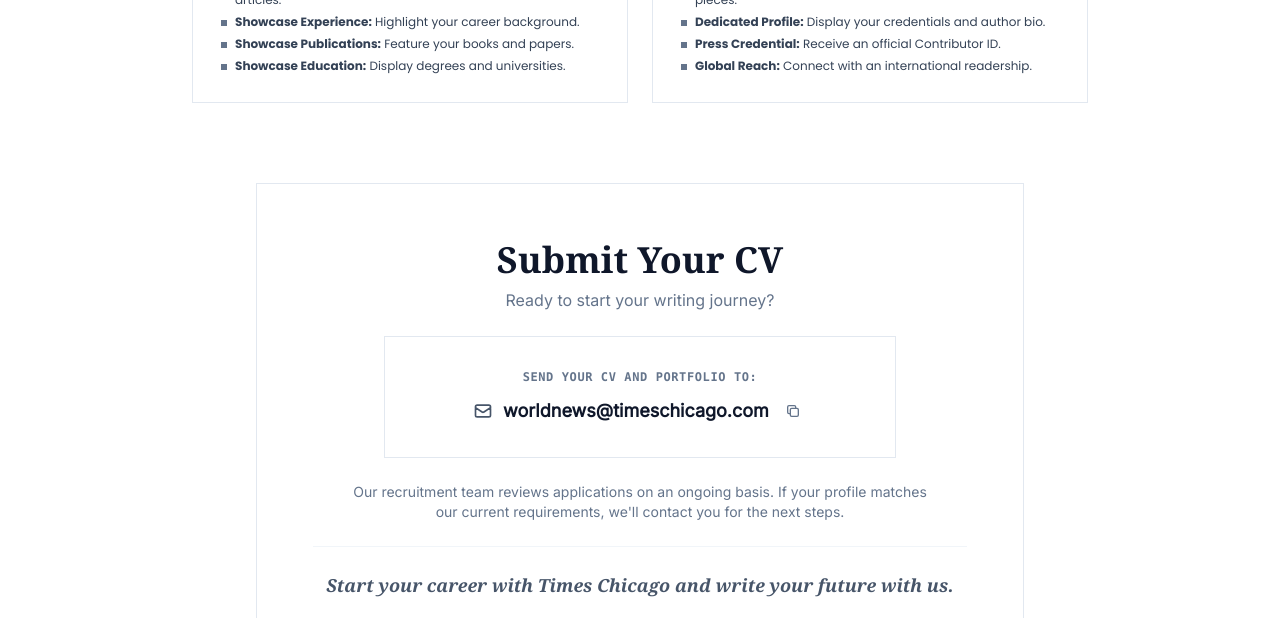
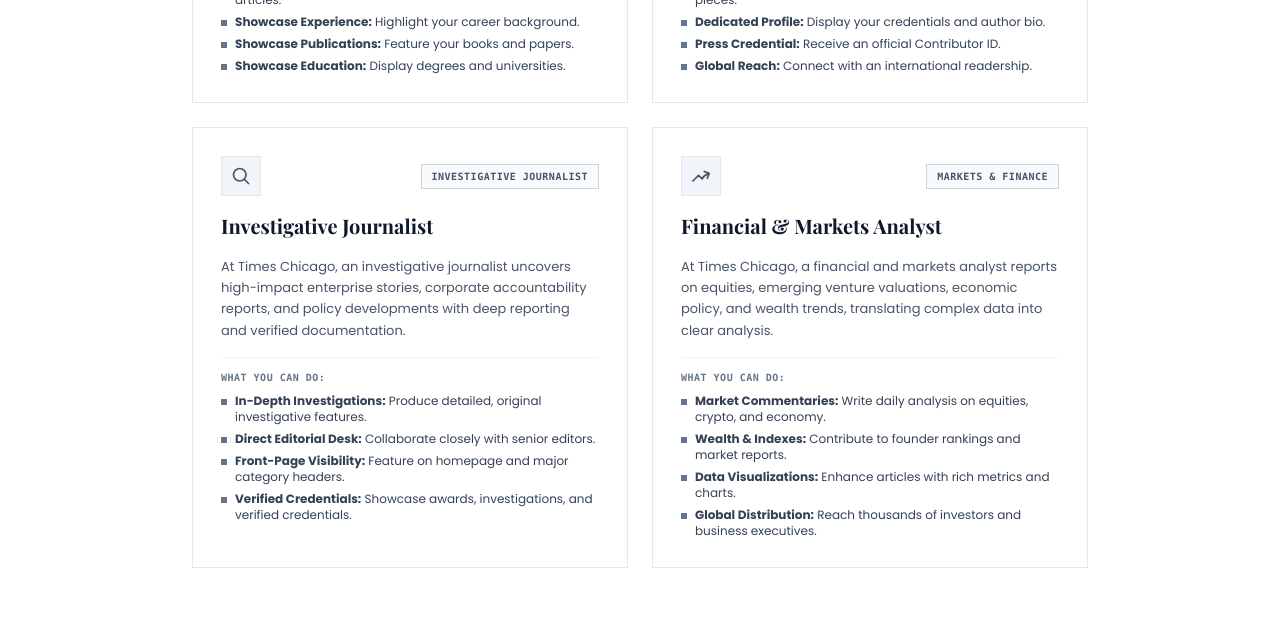
Before and after one commit to oiby2005/chicago-times, a Next.js app in the folder Frontend/: page /career in a window 1280 px wide. Shown: the part 1060-1678 px from the top of the page. Built offline with nearby package versions, Linux system fonts and the light colour scheme; no server answers.

Commit message:
Add Investigative Journalist and Markets & Finance Analyst cards to Career opportunities

```diff
--- a/Frontend/app/career/CareerClient.tsx
+++ b/Frontend/app/career/CareerClient.tsx
@@ -183,6 +183,120 @@
                       </div>
                     </div>
                   </div>
+
+                  {/* Card 3: Investigative Journalist */}
+                  <div
+                    className="w-full bg-white border border-[#e2e8f0] hover:border-[#64748b] rounded-2xl p-6 sm:p-7 shadow-xs hover:shadow-md transition-all duration-200 font-poppins flex flex-col justify-between"
+                    style={{ fontFamily: "var(--font-poppins), 'Poppins', sans-serif" }}
+                  >
+                    <div className="space-y-4">
+                      <div className="flex items-center justify-between">
+                        {/* Search / Magnifying Glass Icon in Ash */}
+                        <div className="w-10 h-10 rounded-xl bg-[#f1f5f9] border border-[#e2e8f0] flex items-center justify-center text-[#475569]">
+                          <svg className="w-5 h-5" fill="none" stroke="currentColor" strokeWidth="2" viewBox="0 0 24 24">
+                            <path strokeLinecap="round" strokeLinejoin="round" d="M21 21l-5.197-5.197m0 0A7.5 7.5 0 105.196 5.196a7.5 7.5 0 0010.607 10.607z" />
+                          </svg>
+                        </div>
+
+                        {/* Ash Tag */}
+                        <span className="text-[10px] font-mono font-bold tracking-wider px-2.5 py-1 rounded-full bg-[#f8fafc] text-[#475569] border border-[#cbd5e1] uppercase">
+                          INVESTIGATIVE JOURNALIST
+                        </span>
+                      </div>
+
+                      <div>
+                        <h3 className="text-lg sm:text-xl font-bold text-[#0f172a]">
+                          Investigative Journalist
+                        </h3>
+                      </div>
+
+                      <p className="text-xs sm:text-[13px] text-[#475569] leading-relaxed">
+                        At Times Chicago, an investigative journalist uncovers high-impact enterprise stories, corporate accountability reports, and policy developments with deep reporting and verified documentation.
+                      </p>
+
+                      {/* Capabilities List */}
+                      <div className="pt-3 border-t border-slate-100 space-y-2">
+                        <p className="text-[10px] font-mono font-bold uppercase tracking-wider text-[#64748b]">
+                          What You Can Do:
+                        </p>
+                        <ul className="space-y-1.5 text-xs text-[#334155]">
+                          <li className="flex items-start space-x-2">
+                            <span className="w-1.5 h-1.5 rounded-full bg-[#64748b] mt-1.5 shrink-0" />
+                            <span><strong>In-Depth Investigations:</strong> Produce detailed, original investigative features.</span>
+                          </li>
+                          <li className="flex items-start space-x-2">
+                            <span className="w-1.5 h-1.5 rounded-full bg-[#64748b] mt-1.5 shrink-0" />
+                            <span><strong>Direct Editorial Desk:</strong> Collaborate closely with senior editors.</span>
+                          </li>
+                          <li className="flex items-start space-x-2">
+                            <span className="w-1.5 h-1.5 rounded-full bg-[#64748b] mt-1.5 shrink-0" />
+                            <span><strong>Front-Page Visibility:</strong> Feature on homepage and major category headers.</span>
+                          </li>
+                          <li className="flex items-start space-x-2">
+                            <span className="w-1.5 h-1.5 rounded-full bg-[#64748b] mt-1.5 shrink-0" />
+                            <span><strong>Verified Credentials:</strong> Showcase awards, investigations, and verified credentials.</span>
+                          </li>
+                        </ul>
+                      </div>
+                    </div>
+                  </div>
+
+                  {/* Card 4: Financial & Markets Analyst */}
+                  <div
+                    className="w-full bg-white border border-[#e2e8f0] hover:border-[#64748b] rounded-2xl p-6 sm:p-7 shadow-xs hover:shadow-md transition-all duration-200 font-poppins flex flex-col justify-between"
+                    style={{ fontFamily: "var(--font-poppins), 'Poppins', sans-serif" }}
+                  >
+                    <div className="space-y-4">
+                      <div className="flex items-center justify-between">
+                        {/* Trending Graph Icon in Ash */}
+                        <div className="w-10 h-10 rounded-xl bg-[#f1f5f9] border border-[#e2e8f0] flex items-center justify-center text-[#475569]">
+                          <svg className="w-5 h-5" fill="none" stroke="currentColor" strokeWidth="2" viewBox="0 0 24 24">
+                            <path strokeLinecap="round" strokeLinejoin="round" d="M2.25 18L9 11.25l4.306 4.307a11.95 11.95 0 015.814-5.519l2.74-1.22m0 0l-5.94-2.28m5.94 2.28l-2.28 5.941" />
+                          </svg>
+                        </div>
+
+                        {/* Ash Tag */}
+                        <span className="text-[10px] font-mono font-bold tracking-wider px-2.5 py-1 rounded-full bg-[#f8fafc] text-[#475569] border border-[#cbd5e1] uppercase">
+                          MARKETS & FINANCE
+                        </span>
+                      </div>
+
+                      <div>
+                        <h3 className="text-lg sm:text-xl font-bold text-[#0f172a]">
+                          Financial & Markets Analyst
+                        </h3>
+                      </div>
+
+                      <p className="text-xs sm:text-[13px] text-[#475569] leading-relaxed">
+                        At Times Chicago, a financial and markets analyst reports on equities, emerging venture valuations, economic policy, and wealth trends, translating complex data into clear analysis.
+                      </p>
+
+                      {/* Capabilities List */}
+                      <div className="pt-3 border-t border-slate-100 space-y-2">
+                        <p className="text-[10px] font-mono font-bold uppercase tracking-wider text-[#64748b]">
+                          What You Can Do:
+                        </p>
+                        <ul className="space-y-1.5 text-xs text-[#334155]">
+                          <li className="flex items-start space-x-2">
+                            <span className="w-1.5 h-1.5 rounded-full bg-[#64748b] mt-1.5 shrink-0" />
+                            <span><strong>Market Commentaries:</strong> Write daily analysis on equities, crypto, and economy.</span>
+                          </li>
+                          <li className="flex items-start space-x-2">
+                            <span className="w-1.5 h-1.5 rounded-full bg-[#64748b] mt-1.5 shrink-0" />
+                            <span><strong>Wealth & Indexes:</strong> Contribute to founder rankings and market reports.</span>
+                          </li>
+                          <li className="flex items-start space-x-2">
+                            <span className="w-1.5 h-1.5 rounded-full bg-[#64748b] mt-1.5 shrink-0" />
+                            <span><strong>Data Visualizations:</strong> Enhance articles with rich metrics and charts.</span>
+                          </li>
+                          <li className="flex items-start space-x-2">
+                            <span className="w-1.5 h-1.5 rounded-full bg-[#64748b] mt-1.5 shrink-0" />
+                            <span><strong>Global Distribution:</strong> Reach thousands of investors and business executives.</span>
+                          </li>
+                        </ul>
+                      </div>
+                    </div>
+                  </div>
                 </div>
               </section>
 
```
